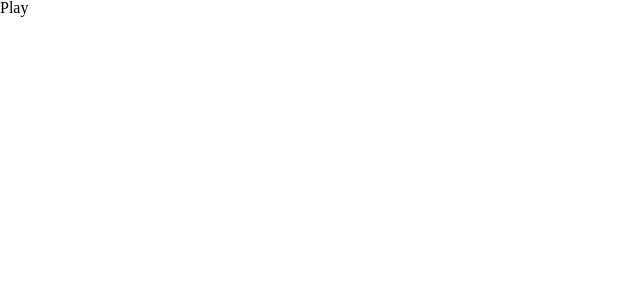
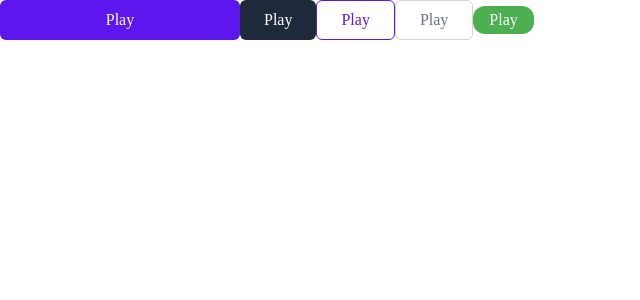
Before and after one commit to consoledotkohi/pixelio_fe, a Next.js app: page /play in a window 1280 px wide. Shown: the top 300 px of the page, without its empty margins (0-640 px from the left). Built offline with nearby package versions, Linux system fonts and the light colour scheme.

Commit message:
feat: 공통 Button 컴포넌트 생성 및 스타일 적용

```diff
--- a/app/play/page.tsx
+++ b/app/play/page.tsx
@@ -1,7 +1,13 @@
+import Button from "@/components/common/Button";
+
 export default function PlayPage() {
   return (
     <div>
-      <h1>Play</h1>
+      <Button variant="primary" size="lg">Play</Button>
+      <Button variant="secondary">Play</Button>
+      <Button variant="outline">Play</Button>
+      <Button variant="light">Play</Button>
+      <Button className="bg-[#4CAF50] text-white hover:bg-[#EF4444]" size="sm" rounded>Play</Button>
     </div>
   );
 }
--- /dev/null
+++ b/components/common/Button.tsx
@@ -0,0 +1,58 @@
+'use client';
+
+import { ButtonHTMLAttributes, ReactNode } from 'react';
+
+interface ButtonProps extends ButtonHTMLAttributes<HTMLButtonElement> {
+  type?: 'button' | 'submit' | 'reset';
+  children: ReactNode;
+  variant?: 'primary' | 'secondary' | 'outline' | 'light';
+  rounded?: boolean;
+  size?: 'sm' | 'md' | 'lg';
+  className?: string;
+  disabled?: boolean;
+  onClick?: React.MouseEventHandler<HTMLButtonElement>;
+}
+
+export default function Button({
+  type,
+  children,
+  variant,
+  size = 'md',
+  className = '',
+  rounded = false,
+  disabled,
+  onClick,
+  ...props
+}: ButtonProps) {
+  const baseClasses = 'inline-flex items-center justify-center font-medium cursor-pointer transition-colors focus-visible:outline-none focus-visible:ring-2 focus-visible:ring-ring focus-visible:ring-offset-2 disabled:opacity-50 disabled:pointer-events-none';
+
+  const variants = {
+    primary: 'bg-[#5D16ED] text-white hover:bg-[#4A11C7] ',
+    secondary: 'bg-[#1E293B] text-white hover:bg-[#1E293B]/80',
+    outline: 'border border-[#5D16ED] text-[#5D16ED] hover:bg-[#5D16ED] hover:text-white',
+    light: 'border border-[#D1D5DB] text-[#6B7280] hover:bg-[#D1D5DB]/80',
+  };
+
+  const sizes = {
+    sm: 'h-[28px] px-4',
+    md: 'h-[40px] px-6',
+    lg: 'h-[40px] w-[240px]',
+  };
+
+  return (
+    <button
+      type={type || 'button'}
+      className={
+        `${baseClasses} ${rounded ? 'rounded-xl' : 'rounded-md'} ` +
+        (variant
+          ? `${variants[variant]} ${sizes[size]} ${className}`
+          : `${sizes[size]} ${className}`)
+      }
+      onClick={onClick}
+      disabled={disabled}
+      {...props}
+    >
+      {children}
+    </button>
+  );
+}
```
